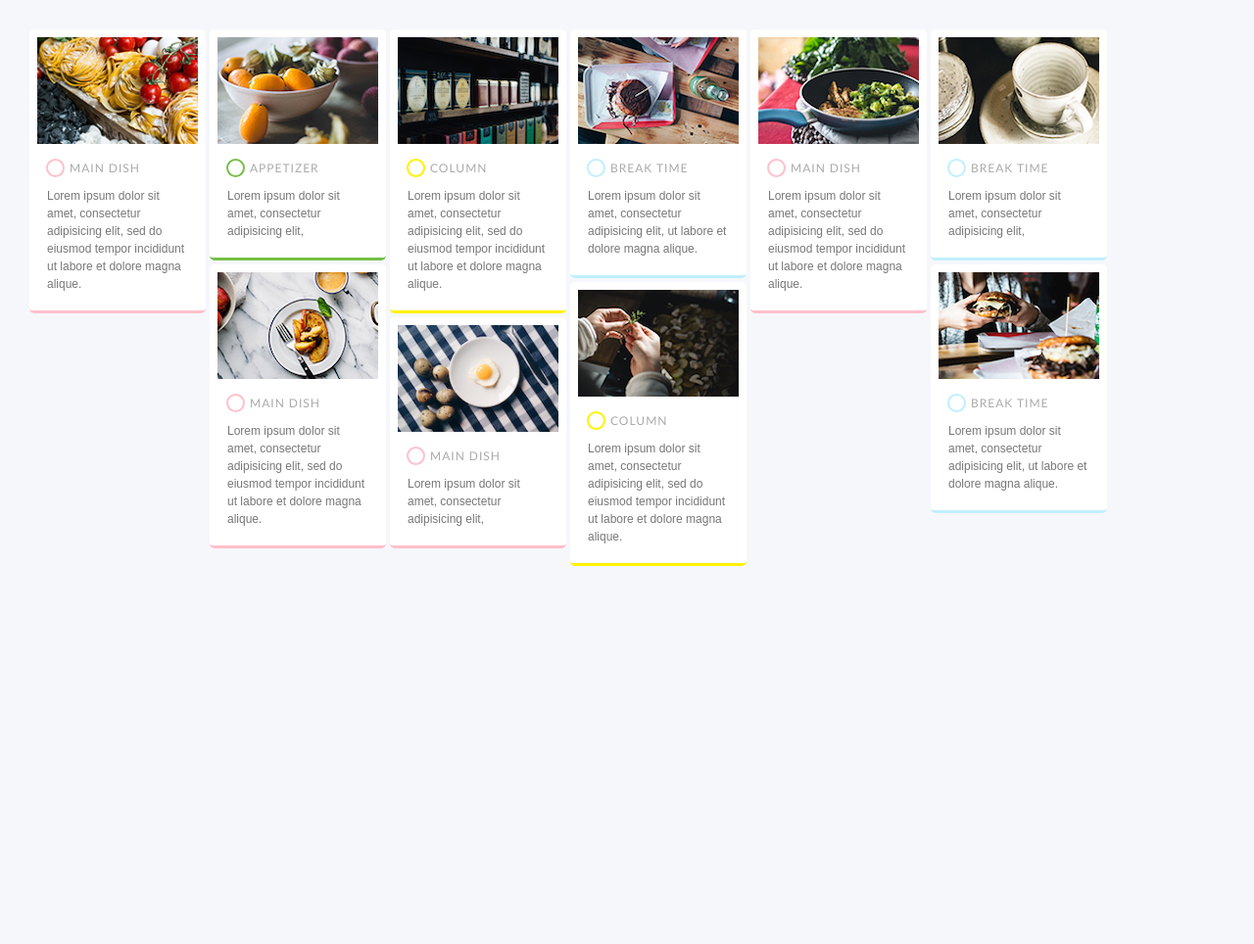
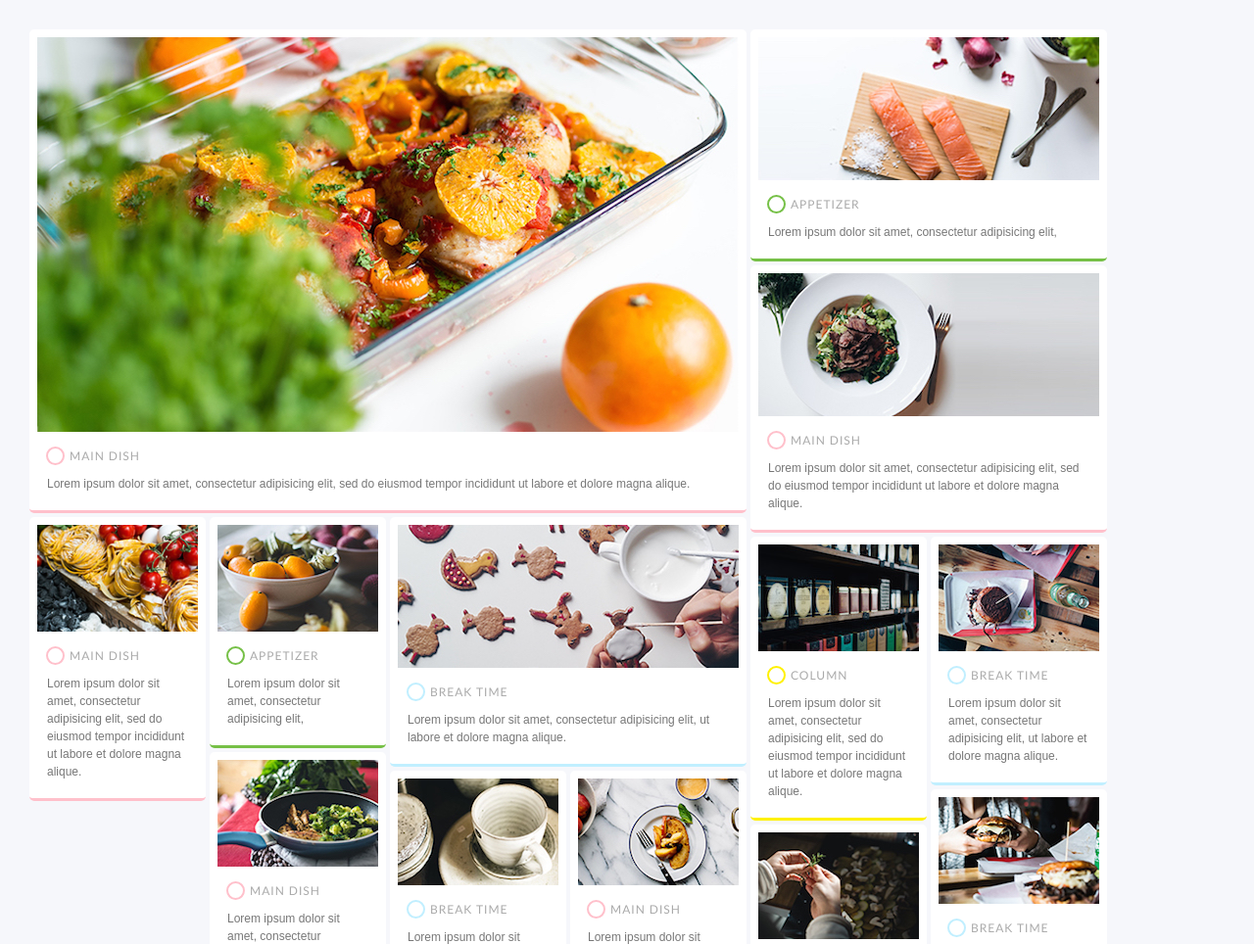
Before and after one commit to takahashigo/gridlayout, a plain HTML site: page index.html in a window 1280 px wide. Shown: the top 964 px of the page at 98% size. Before the commit the page ends 800 px from the top, so only its background shows below. Drawn offline with nearby package versions, Linux system fonts and the light colour scheme.

Commit message:
completed

```diff
--- a/css/style.css
+++ b/css/style.css
@@ -29,6 +29,7 @@ a:link, a:visited, a:hover, a:active {
 .item .image {
   display: block;
   width: 100%;
+  height: 109px;
 }
 .item .category {
   margin: 15px 9px 10px;
@@ -80,3 +81,15 @@ a:link, a:visited, a:hover, a:active {
 .item-breaktime .category::before {
   border-color: #C1EFFF;
 }
+.item-m {
+  width: 364px;
+}
+.item-m .image {
+  height: 146px;
+}
+.item-l {
+  width: 732px;
+}
+.item-l .image {
+  height: 403px;
+}
--- a/index.html
+++ b/index.html
@@ -9,6 +9,35 @@
     <link rel="stylesheet" href="./css/style.css">
   </head>
   <body>
+    <section class="item item-l item-maindish">
+      <a href="#">
+        <img src="images/image_L_1.jpg" alt="メインディッシュ" class="image">
+        <div class="category">MAIN DISH</div>
+        <p class="description">
+          Lorem ipsum dolor sit amet, consectetur adipisicing elit,
+          sed do eiusmod tempor incididunt ut labore et dolore magna alique.
+        </p>
+      </a>
+    </section>
+    <section class="item item-m item-appetizer">
+      <a href="#">
+        <img src="images/image_M_1.jpg" alt="前菜" class="image">
+        <div class="category">APPETIZER</div>
+        <p class="description">
+          Lorem ipsum dolor sit amet, consectetur adipisicing elit,
+        </p>
+      </a>
+    </section>
+    <section class="item item-m item-maindish">
+      <a href="#">
+        <img src="images/image_M_2.jpg" alt="メインディッシュ" class="image">
+        <div class="category">MAIN DISH</div>
+        <p class="description">
+          Lorem ipsum dolor sit amet, consectetur adipisicing elit,
+          sed do eiusmod tempor incididunt ut labore et dolore magna alique.
+        </p>
+      </a>
+    </section>
     <section class="item item-maindish">
       <a href="#">
         <img src="images/image_S_1.jpg" alt="メインディッシュ" class="image">
@@ -25,6 +54,16 @@
         <div class="category">APPETIZER</div>
         <p class="description">
           Lorem ipsum dolor sit amet, consectetur adipisicing elit,
+        </p>
+      </a>
+    </section>
+    <section class="item item-m item-breaktime">
+      <a href="#">
+        <img src="images/image_M_3.jpg" alt="おやつの時間" class="image">
+        <div class="category">BREAK TIME</div>
+        <p class="description">
+          Lorem ipsum dolor sit amet, consectetur adipisicing elit,
+          ut labore et dolore magna alique.
         </p>
       </a>
     </section>
@@ -87,6 +126,15 @@
         </p>
       </a>
     </section>
+    <section class="item item-m item-appetizer">
+      <a href="#">
+        <img src="images/image_M_4.jpg" alt="前菜" class="image">
+        <div class="category">APPETIZER</div>
+        <p class="description">
+          Lorem ipsum dolor sit amet, consectetur adipisicing elit,
+        </p>
+      </a>
+    </section>
     <section class="item item-column">
       <a href="#">
         <img src="images/image_S_9.jpg" alt="コラム" class="image">
```
